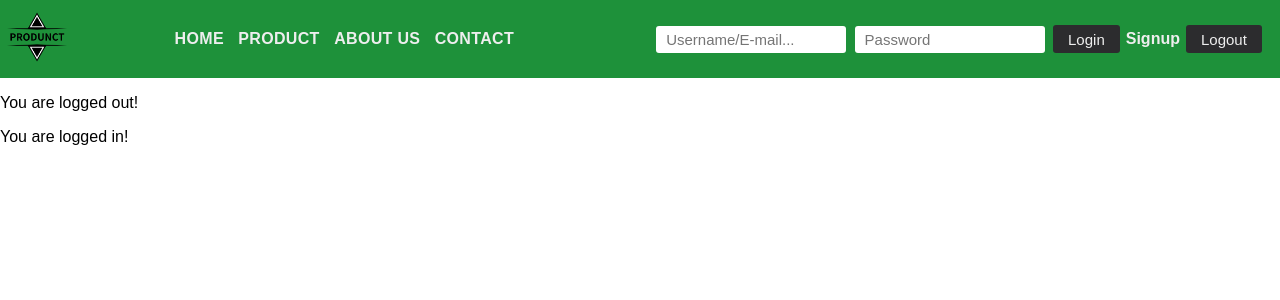
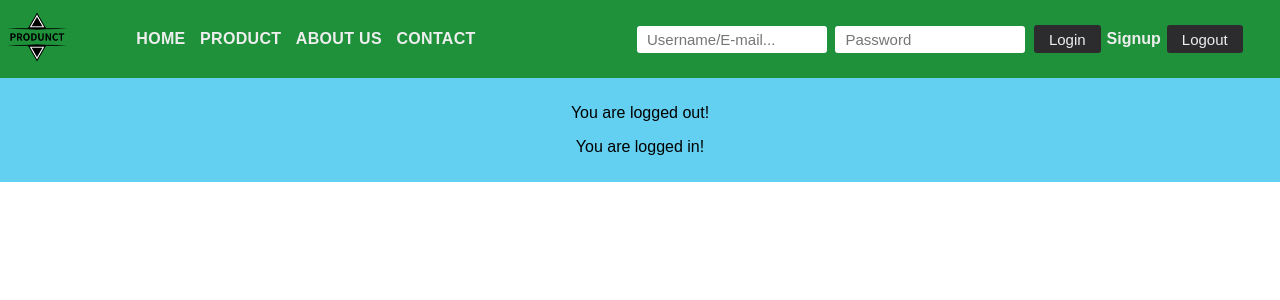
Before and after one commit to zipporia/Product-Management-System, a PHP site: page / in a window 1280 px wide. Shown: the top 300 px of the page. Run offline with PHP 8.4, Linux system fonts and the light colour scheme.

Commit message:
body css

```diff
--- a/index.php
+++ b/index.php
@@ -2,8 +2,12 @@
     require "header.php";
 ?>
     <main>
-        <p>You are logged out!</p>
-        <p>You are logged in!</p>
+        <div class="wrapper-main">
+            <section class="section-default">
+                <p class="login-status">You are logged out!</p>
+                <p class="login-status">You are logged in!</p>
+            </section>
+        </div>
     </main>
 
 
--- a/style.css
+++ b/style.css
@@ -8,7 +8,7 @@ body{
     margin: 0 auto;
     padding: 2px 2px;
     display: grid;
-    grid-template-columns: 10% 40% auto;
+    grid-template-columns: 7% 40% auto;
 }
 
 .header-logo img{
@@ -73,3 +73,12 @@ input[type=text], [type="password"]{
     border-radius: 3px;
     font-size: 15px;
 }
+
+.wrapper-main{
+    background-color: rgb(99, 208, 241);
+}
+
+.section-default{
+    text-align: center;
+    padding: 10px 10px;
+}
```
